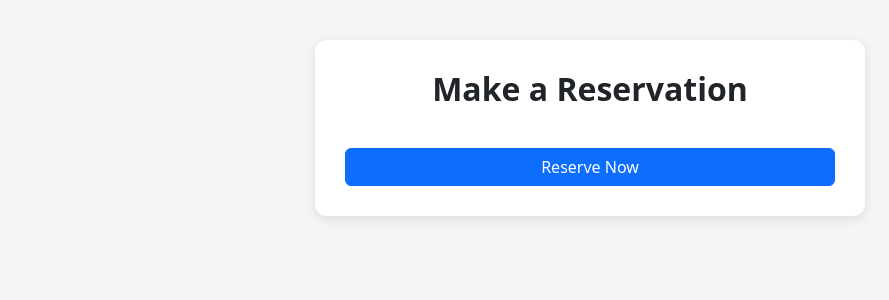
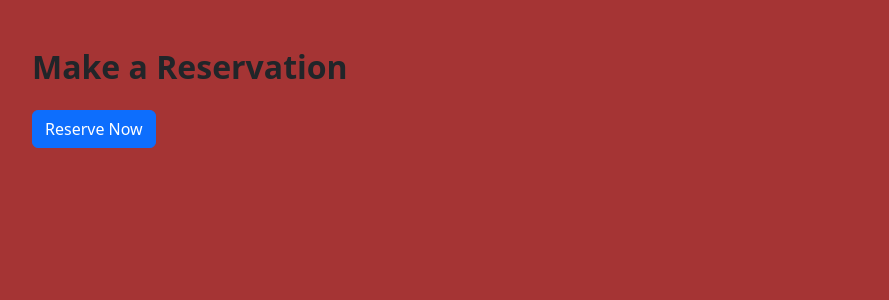
Before and after one commit to sphenry2799/Planora_Bookings, a Django app: page / in a window 1280 px wide. Shown: the top 300 px of the page, without its empty margins (50-939 px from the left). Run offline with Django 4.2, Linux system fonts and the light colour scheme; some web fonts are replaced.

Commit message:
Remove styles from index.html

```diff
--- a/templates/index.html
+++ b/templates/index.html
@@ -10,53 +10,24 @@
     <!-- Bootstrap CSS -->
     <link rel="stylesheet" href="https://cdn.jsdelivr.net/npm/bootstrap@5.3.2/dist/css/bootstrap.min.css">
 
-    <style>
-        body {
-            background: #f5f5f5;
-        }
-        .reservation-container {
-            max-width: 550px;
-            margin: 40px auto;
-            background: #fff;
-            padding: 30px;
-            border-radius: 12px;
-            box-shadow: 0 3px 12px rgba(0,0,0,0.1);
-        }
-        h2 {
-            font-weight: 600;
-        }
-    </style>
+    <link rel="stylesheet" href="styles.css">
 </head>
 
 <body>
-
-<div class="reservation-container">
-    <h2 class="text-center mb-4">Make a Reservation</h2>
-
-    <form method="POST" novalidate>
+<div class="container mt-5">
+    <h2 class="mb-4">Make a Reservation</h2>
+    <form method="POST">
         {% csrf_token %}
-
-        <!-- Django form non-field errors -->
-        {% if form.non_field_errors %}
-            <div class="alert alert-danger">
-                {{ form.non_field_errors }}
-            </div>
-        {% endif %}
-
-        <!-- Render each form field manually -->
         {% for field in form %}
             <div class="mb-3">
                 <label class="form-label">{{ field.label }}</label>
                 {{ field }}
-
-                <!-- Field errors -->
                 {% if field.errors %}
-                    <small class="text-danger">{{ field.errors|striptags }}</small>
+                    <div class="text-danger">{{ field.errors }}</div>
                 {% endif %}
             </div>
         {% endfor %}
-
-        <button type="submit" class="btn btn-primary w-100 mt-3">Reserve Now</button>
+        <button type="submit" class="btn btn-primary">Reserve Now</button>
     </form>
 </div>
 
```
